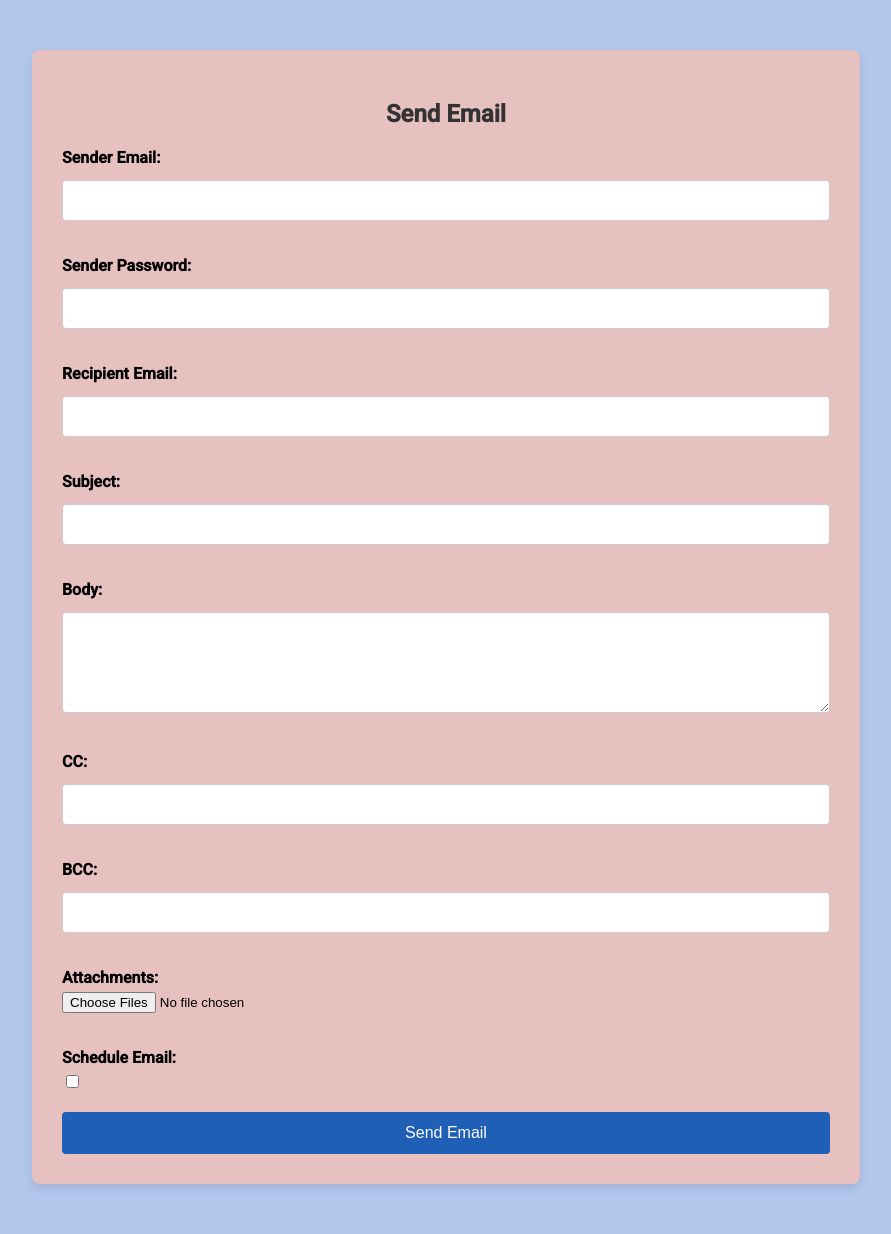
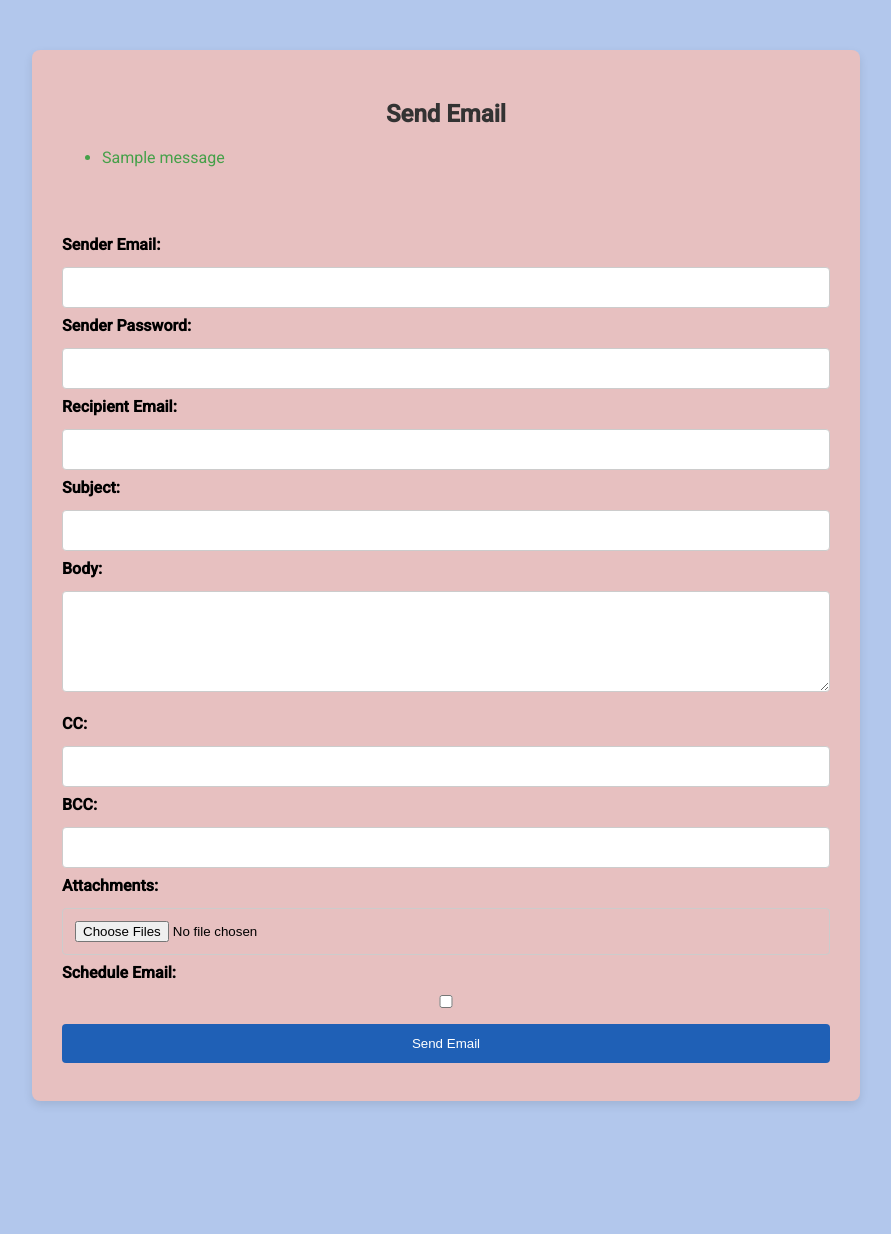
Before and after one commit to VinayakRY/Custom_Emailing_Tool, a Flask app: page / in a window 1280 px wide. Shown: the whole page, without its empty margins (194-1085 px from the left). After the commit the page ends 1105 px from the top, so only its background shows below. Run offline with Flask 2, Linux system fonts and the light colour scheme; one stand-in notice (Sample message) is shown.

Commit message:
third commit

```diff
--- a/app.py
+++ b/app.py
@@ -1,86 +1,232 @@
-# # Define the uploads directory
-# UPLOADS_DIR = "uploads"
-
-from flask import Flask, render_template, request, redirect, url_for, flash
 import os
 import smtplib
+import time
+import imaplib
+import email
+import requests
+from datetime import datetime
 from email.message import EmailMessage
-import time
-import datetime
-from datetime import datetime
-import base64
-import urllib.request
-import urllib.parse
-import json
+from flask import Flask, render_template, request, redirect, url_for, flash, jsonify
+from googletrans import Translator
 
 app = Flask(__name__)
-app.secret_key = 'your_secret_key'  # for flashing messages
+app.secret_key = 'your_secret_key'
 
-# Path to store drafts and bin (local storage simulation)
-DRAFTS_DIR = "drafts"
-BIN_DIR = "bin"
+# Path to upload directory
+UPLOADS_DIR = "uploads"
 ALLOWED_EXTENSIONS = {'txt', 'pdf', 'jpg', 'jpeg', 'png', 'docx', 'xlsx'}
 
-# VirusTotal API URL and your API key (replace with your actual API key)
-VIRUSTOTAL_API_KEY = 'eb012464c1f37d720b66fc29e055515e5f9c1f930b815f9f33e003a366caf141'
-VIRUSTOTAL_URL = 'https://www.virustotal.com/api/v3/files/'
+# VirusTotal API Key
+VIRUSTOTAL_API_KEY = "eb012464c1f37d720b66fc29e055515e5f9c1f930b815f9f33e003a366caf141"
+
+# Ensure the uploads directory exists
+if not os.path.exists(UPLOADS_DIR):
+    os.makedirs(UPLOADS_DIR)
+
+translator = Translator()
+
 
 @app.route('/')
 def index():
-    return render_template('index.html')
+    # Pass current time for scheduling in ISO format
+    current_time = datetime.now().strftime('%Y-%m-%dT%H:%M')
+    scan_notification = request.args.get('scan_notification', '')  # Get scan notification message from URL
+    return render_template('index.html', current_time=current_time, scan_notification=scan_notification)
 
-# Define the uploads directory
-UPLOADS_DIR = "uploads"
 
-# Ensure that the uploads directory exists
-if not os.path.exists(UPLOADS_DIR):
-    os.makedirs(UPLOADS_DIR)
-
-# Function to handle file uploads
 @app.route('/send_email', methods=['POST'])
 def send_email_route():
-    sender_email = request.form['sender_email']
-    sender_password = request.form['sender_password']
-    recipient_email = request.form['recipient_email']
-    subject = request.form['subject']
-    body = request.form['body']
-    cc = request.form['cc']
-    bcc = request.form['bcc']
-    scheduled_time = request.form['scheduled_time']
+    try:
+        sender_email = request.form['sender_email']
+        sender_password = request.form['sender_password']
+        recipient_email = request.form['recipient_email']
+        subject = request.form['subject']
+        body = request.form['body']
+        cc = request.form.get('cc', '')
+        bcc = request.form.get('bcc', '')
+        scheduled_time = request.form.get('scheduled_time')
 
-    # Handle file uploads
-    files = request.files.getlist('attachments')
-    attachments = []
-    for file in files:
-        if file and allowed_file(file.filename):
-            file_path = os.path.join(UPLOADS_DIR, file.filename)
-            file.save(file_path)
-            attachments.append(file_path)
+        files = request.files.getlist('attachments')
+        attachments = []
+        scan_notification = ""
 
-    # Calculate the delay in seconds if scheduling is enabled
-    if 'schedule_email' in request.form and scheduled_time:
-        scheduled_time_obj = datetime.strptime(scheduled_time, "%Y-%m-%dT%H:%M")
-        current_time = datetime.now()
-        delay_in_seconds = (scheduled_time_obj - current_time).total_seconds()
-        if delay_in_seconds > 0:
-            email = create_email(sender_email, recipient_email, subject, body, cc, bcc, attachments)
-            schedule_email(sender_email, sender_password, email, delay_in_seconds)
-            flash(f"Email has been scheduled for {scheduled_time}.", "success")
+        for file in files:
+            if file and allowed_file(file.filename):
+                file_path = os.path.join(UPLOADS_DIR, file.filename)
+                file.save(file_path)
+
+                # Perform malware scan on the file using VirusTotal
+                scan_result = scan_with_virustotal(file_path)
+                if scan_result == "File is safe":
+                    attachments.append(file_path)
+                    scan_notification = f"File {file.filename} is safe to attach."
+                else:
+                    scan_notification = f"Malware detected in file {file.filename}. Email not sent."
+                    flash(scan_notification, "error")
+                    return redirect(url_for('index', scan_notification=scan_notification))
+
+        # Construct the email message
+        email_msg = create_email(sender_email, recipient_email, subject, body, cc, bcc, attachments)
+
+        # Handle email scheduling
+        if 'schedule_email' in request.form and scheduled_time:
+            scheduled_time_obj = datetime.strptime(scheduled_time, "%Y-%m-%dT%H:%M")
+            current_time = datetime.now()
+            delay_in_seconds = (scheduled_time_obj - current_time).total_seconds()
+            if delay_in_seconds > 0:
+                flash(f"Email has been scheduled for {scheduled_time}.", "success")
+                schedule_email(sender_email, sender_password, email_msg, delay_in_seconds)
+            else:
+                flash("Scheduled time must be in the future.", "error")
         else:
-            flash("Selected time is in the past. Please select a future time.", "error")
-    else:
-        email = create_email(sender_email, recipient_email, subject, body, cc, bcc, attachments)
-        send_email(sender_email, sender_password, email)
-        flash("Email has been sent successfully!", "success")
+            send_email(sender_email, sender_password, email_msg)
+            flash("Email sent successfully!", "success")
 
-    return redirect(url_for('index'))
+        return redirect(url_for('index', scan_notification=scan_notification))
+
+    except Exception as e:
+        flash(f"Error: {str(e)}", "error")
+        return redirect(url_for('index'))
 
 
-# Function to validate file types
+
+
+@app.route('/check_grammar', methods=['POST'])
+def check_grammar():
+    data = request.get_json()
+    text = data.get('text', '')
+
+    if not text:
+        return jsonify({'status': 'error', 'message': 'No text provided'}), 400
+
+    # Use LanguageTool API
+    response = requests.post(
+        'https://api.languagetoolplus.com/v2/check',
+        data={'text': text, 'language': 'en-US'}
+    )
+
+    if response.status_code == 200:
+        result = response.json()
+        corrections = []
+
+        for match in result.get('matches', []):
+            original = text[match['offset']:match['offset'] + match['length']]
+            replacements = match.get('replacements', [])
+            corrected = [r['value'] for r in replacements]  # Extract corrected words
+            if corrected:
+                corrections.append({'original': original, 'corrected': corrected})
+
+        return jsonify({'status': 'success', 'corrections': corrections})
+    else:
+        return jsonify({'status': 'error', 'message': 'Failed to check grammar'}), 500
+
+
+
+
+@app.route('/fetch_emails', methods=['POST'])
+def fetch_emails():
+    try:
+        email_address = request.form['email_address']
+        password = request.form['password']
+
+        # Connect to IMAP server
+        mail = imaplib.IMAP4_SSL('imap.gmail.com')
+        mail.login(email_address, password)
+        mail.select('inbox')
+
+        # Fetch emails
+        _, data = mail.search(None, 'ALL')
+        email_ids = data[0].split()
+        emails = []
+
+        for email_id in email_ids[-10:]:  # Fetch the last 10 emails
+            _, msg_data = mail.fetch(email_id, '(RFC822)')
+            raw_email = msg_data[0][1]
+            msg = email.message_from_bytes(raw_email)
+
+            # Extract email details
+            email_subject = msg.get('Subject')
+            email_from = msg.get('From')
+            email_body = ""
+            if msg.is_multipart():
+                for part in msg.walk():
+                    if part.get_content_type() == 'text/plain':
+                        email_body = part.get_payload(decode=True).decode()
+                        break
+            else:
+                email_body = msg.get_payload(decode=True).decode()
+
+            emails.append({
+                'from': email_from,
+                'subject': email_subject,
+                'body': email_body
+            })
+
+        return jsonify({'status': 'success', 'emails': emails})
+    except Exception as e:
+        return jsonify({'status': 'error', 'message': str(e)})
+
+
+def translate_text(text, target_lang):
+    try:
+        translated = translator.translate(text, dest=target_lang)
+        return translated.text
+    except Exception as e:
+        return str(e)
+
+
+def check_virustotal_report(file_id):
+    """
+    Retrieves the scan report for a file uploaded to VirusTotal and returns a result.
+    """
+    url = f"https://www.virustotal.com/api/v3/analyses/{file_id}"
+    headers = {
+        "x-apikey": VIRUSTOTAL_API_KEY
+    }
+    try:
+        time.sleep(10)  # Allow some time for the scan to complete
+        response = requests.get(url, headers=headers)
+        if response.status_code == 200:
+            stats = response.json().get('data', {}).get('attributes', {}).get('stats', {})
+            malicious_count = stats.get('malicious', 0)
+            if malicious_count == 0:
+                return "File is safe"
+            else:
+                return f"File contains {malicious_count} malicious detections!"
+        else:
+            print(f"Error fetching VirusTotal report: {response.json()}")
+            return "Error checking file"
+    except Exception as e:
+        print(f"Error during VirusTotal report check: {e}")
+        return "Error during scan"
+
+# Route to handle file upload and scanning
+@app.route('/send_file', methods=['POST'])
+def scan_with_virustotal(file_path):
+    """
+    Upload the file to VirusTotal for scanning and return the result.
+    """
+    url = "https://www.virustotal.com/api/v3/files"
+    headers = {
+        "x-apikey": VIRUSTOTAL_API_KEY
+    }
+
+    # Read the file and upload it to VirusTotal
+    with open(file_path, 'rb') as file:
+        files = {"file": file.read()}
+        response = requests.post(url, headers=headers, files=files)
+
+    if response.status_code == 200:
+        # Get the file ID and fetch the scan report
+        file_id = response.json().get("data", {}).get("id")
+        return check_virustotal_report(file_id)
+    else:
+        return "Error uploading file to VirusTotal."
+
 def allowed_file(filename):
     return '.' in filename and filename.rsplit('.', 1)[1].lower() in ALLOWED_EXTENSIONS
 
-# Function to create an email
+
 def create_email(sender_email, recipient_email, subject, body, cc=None, bcc=None, attachments=None):
     message = EmailMessage()
     message['From'] = sender_email
@@ -92,45 +238,29 @@ def create_email(sender_email, recipient_email, subject, body, cc=None, bcc=None
     if cc:
         message['Cc'] = cc
     if bcc:
-        recipient_email += f",{bcc}"
+        message['Bcc'] = bcc
 
-    # Add attachments if any
+    # Add attachments
     if attachments:
         for file_path in attachments:
-            try:
-                with open(file_path, 'rb') as f:
-                    file_data = f.read()
-                    file_name = os.path.basename(file_path)
+            with open(file_path, 'rb') as f:
+                file_data = f.read()
+                file_name = os.path.basename(file_path)
                 message.add_attachment(file_data, maintype='application', subtype='octet-stream', filename=file_name)
-            except FileNotFoundError:
-                print(f"Attachment {file_path} not found. Skipping.")
 
     return message
 
-# Function to send email
+
 def send_email(sender_email, sender_password, email_message):
-    try:
-        with smtplib.SMTP_SSL('smtp.gmail.com', 465) as server:
-            server.login(sender_email, sender_password)
-            server.send_message(email_message)
-        print("Email sent successfully!")
-    except Exception as e:
-        print(f"Failed to send email: {e}")
+    with smtplib.SMTP_SSL('smtp.gmail.com', 465) as server:
+        server.login(sender_email, sender_password)
+        server.send_message(email_message)
 
-# Function to check if the email is OTP or junk
-def is_junk_email(subject, body):
-    junk_keywords = ['OTP', 'Verification', 'Promo', 'One-time password', 'Discount']
-    if any(keyword in subject for keyword in junk_keywords) or any(keyword in body for keyword in junk_keywords):
-        return True
-    return False
 
-# Function to schedule email
 def schedule_email(sender_email, sender_password, email_message, delay_in_seconds):
-    print(f"Scheduling email to be sent in {delay_in_seconds} seconds...")
     time.sleep(delay_in_seconds)
-    print(f"Time to send the email: {datetime.datetime.now()}")
     send_email(sender_email, sender_password, email_message)
 
-# Main program
+
 if __name__ == '__main__':
     app.run(debug=True)
--- a/templates/index.html
+++ b/templates/index.html
@@ -30,123 +30,102 @@
             margin-bottom: 5px;
             display: block;
         }
-        input[type="text"], input[type="password"], input[type="email"], textarea, input[type="number"], input[type="datetime-local"] {
+        input, textarea, button, select {
             width: 100%;
             padding: 12px;
-            margin: 8px 0 15px 0;
+            margin: 8px 0;
             border: 1px solid #ccc;
             border-radius: 4px;
             box-sizing: border-box;
         }
-        input[type="file"] {
-            margin-bottom: 15px;
-        }
         button {
-            width: 100%;
-            padding: 12px;
             background-color: #1f60b6;
-            color: rgb(253, 251, 251);
+            color: white;
             border: none;
-            border-radius: 4px;
             cursor: pointer;
-            font-size: 16px;
         }
         button:hover {
             background-color: #45a049;
         }
-        .success {
-            background-color: #28a745;
-            color: white;
-            padding: 10px;
+        .alert {
+            padding: 15px;
+            margin-bottom: 20px;
+            border: 1px solid transparent;
+            border-radius: 4px;
             text-align: center;
-            border-radius: 5px;
-            margin-top: 20px;
-            display: none;
         }
-        .error {
-            background-color: #dc3545;
-            color: white;
-            padding: 10px;
-            text-align: center;
-            border-radius: 5px;
-            margin-top: 20px;
-            display: none;
+        .alert-success {
+            color: #155724;
+            background-color: #d4edda;
+            border-color: #c3e6cb;
         }
-        .notification {
-            margin-bottom: 20px;
+        .alert-danger {
+            color: #721c24;
+            background-color: #f8d7da;
+            border-color: #f5c6cb;
         }
-        #schedule_options {
-            padding-left: 20px;
+        .suggestions {
+            color: red;
+            font-size: 0.9em;
+            margin-top: 10px;
         }
-        .input-group {
-            margin-bottom: 20px;
+        ul{
+            color: #45a049;
+        }
+        #fileScanNotification
+        {
+            color: #155724;
         }
     </style>
 </head>
 <body>
-
     <div class="container">
         <h2>Send Email</h2>
 
-        <!-- Notification section -->
-        <div class="notification">
-            <div class="success" id="successMessage">
-                Email has been sent successfully!
+        <!-- Flash Messages -->
+        {% with messages = get_flashed_messages(with_categories=true) %}
+        {% if messages %}
+            <ul>
+                {% for category, message in messages %}
+                    <li class="{{ category }}">{{ message }}</li>
+                {% endfor %}
+            </ul>
+        {% endif %}
+    {% endwith %}
+            <div id="fileScanNotification" class="alert" style="display: block">
+                {{ scan_notification }}
             </div>
-            <div class="error" id="errorMessage">
-                There was an error sending the email.
-            </div>
-        </div>
-
           <form method="POST" action="/send_email" enctype="multipart/form-data">
-            <div class="input-group">
               <label for="sender_email">Sender Email:</label>
               <input type="email" id="sender_email" name="sender_email" required>
-            </div>
 
-            <div class="input-group">
               <label for="sender_password">Sender Password:</label>
               <input type="password" id="sender_password" name="sender_password" required>
-            </div>
 
-            <div class="input-group">
               <label for="recipient_email">Recipient Email:</label>
               <input type="email" id="recipient_email" name="recipient_email" required>
-            </div>
 
-            <div class="input-group">
               <label for="subject">Subject:</label>
               <input type="text" id="subject" name="subject" required>
-            </div>
 
-            <div class="input-group">
               <label for="body">Body:</label>
               <textarea id="body" name="body" rows="5" required></textarea>
-            </div>
+              <div id="realTimeSuggestions" class="suggestions"></div>
 
-            <div class="input-group">
               <label for="cc">CC:</label>
               <input type="text" id="cc" name="cc">
-            </div>
 
-            <div class="input-group">
               <label for="bcc">BCC:</label>
               <input type="text" id="bcc" name="bcc">
-            </div>
 
-            <div class="input-group">
               <label for="attachments">Attachments:</label>
-                <input type="file" id="attachments" name="attachments" multiple>
-            </div>
+              <input type="file" id="attachments" name="attachments" multiple onchange="scanFile()">
 
-            <div class="input-group">
               <label for="schedule_email">Schedule Email:</label>
               <input type="checkbox" id="schedule_email" name="schedule_email">
-            </div>
-
-            <div id="schedule_options" style="display:none;">
-                <label for="scheduled_time">Select Date and Time to Schedule:</label>
-                <input type="datetime-local" id="scheduled_time" name="scheduled_time" min="{{ current_time }}" required>
+              <div id="schedule_options" style="display: none;">
+                  <label for="scheduled_time">Select Date and Time:</label>
+                  <input type="datetime-local" id="scheduled_time" name="scheduled_time" min="{{ current_time }}">
               </div>
 
               <button type="submit">Send Email</button>
@@ -154,34 +133,46 @@
       </div>
 
     <script>
-        // Toggle schedule options visibility
+        // Show/hide scheduling options
         document.getElementById('schedule_email').addEventListener('change', function () {
-            var scheduleOptions = document.getElementById('schedule_options');
-            if (this.checked) {
-                scheduleOptions.style.display = 'block';
+            const scheduleOptions = document.getElementById('schedule_options');
+            scheduleOptions.style.display = this.checked ? 'block' : 'none';
+        });
+
+
+    // Real-time Grammar and Spelling Check
+
+    const bodyInput = document.getElementById('body');
+    const realTimeSuggestions = document.getElementById('realTimeSuggestions');
+
+    bodyInput.addEventListener('input', async () => {
+        const text = bodyInput.value;
+
+        if (text.trim().length === 0) {
+            realTimeSuggestions.textContent = '';
+            return;
+        }
+
+        const response = await fetch('/check_grammar', {
+            method: 'POST',
+            headers: { 'Content-Type': 'application/json' },
+            body: JSON.stringify({ text })
+        });
+
+        const result = await response.json();
+        if (result.status === 'success') {
+            if (result.corrections.length > 0) {
+                realTimeSuggestions.innerHTML = `
+                    <strong>Corrections:</strong><br>
+                    ${result.corrections.map(c => `${c.original} → ${c.corrected.join(', ')}`).join('<br>')}
+                `;
             } else {
-                scheduleOptions.style.display = 'none';
+                realTimeSuggestions.textContent = 'No grammar issues found.';
+            }
+        } else {
+            realTimeSuggestions.textContent = 'Error checking grammar and spelling.';
         }
     });
-
-        // JavaScript to display notifications based on success or failure
-        function showNotification(isSuccess) {
-            var successMessage = document.getElementById('successMessage');
-            var errorMessage = document.getElementById('errorMessage');
-
-            if (isSuccess) {
-                successMessage.style.display = 'block';
-                setTimeout(() => successMessage.style.display = 'none', 5000); // Hide after 5 seconds
-            } else {
-                errorMessage.style.display = 'block';
-                setTimeout(() => errorMessage.style.display = 'none', 5000); // Hide after 5 seconds
-            }
-        }
-
-        // Example: Uncomment to test the notifications
-        // showNotification(true); // To show success message
-        // showNotification(false); // To show error message
     </script>
-
 </body>
 </html>
```
Lines whose indentation alone changed are shown as unchanged.
